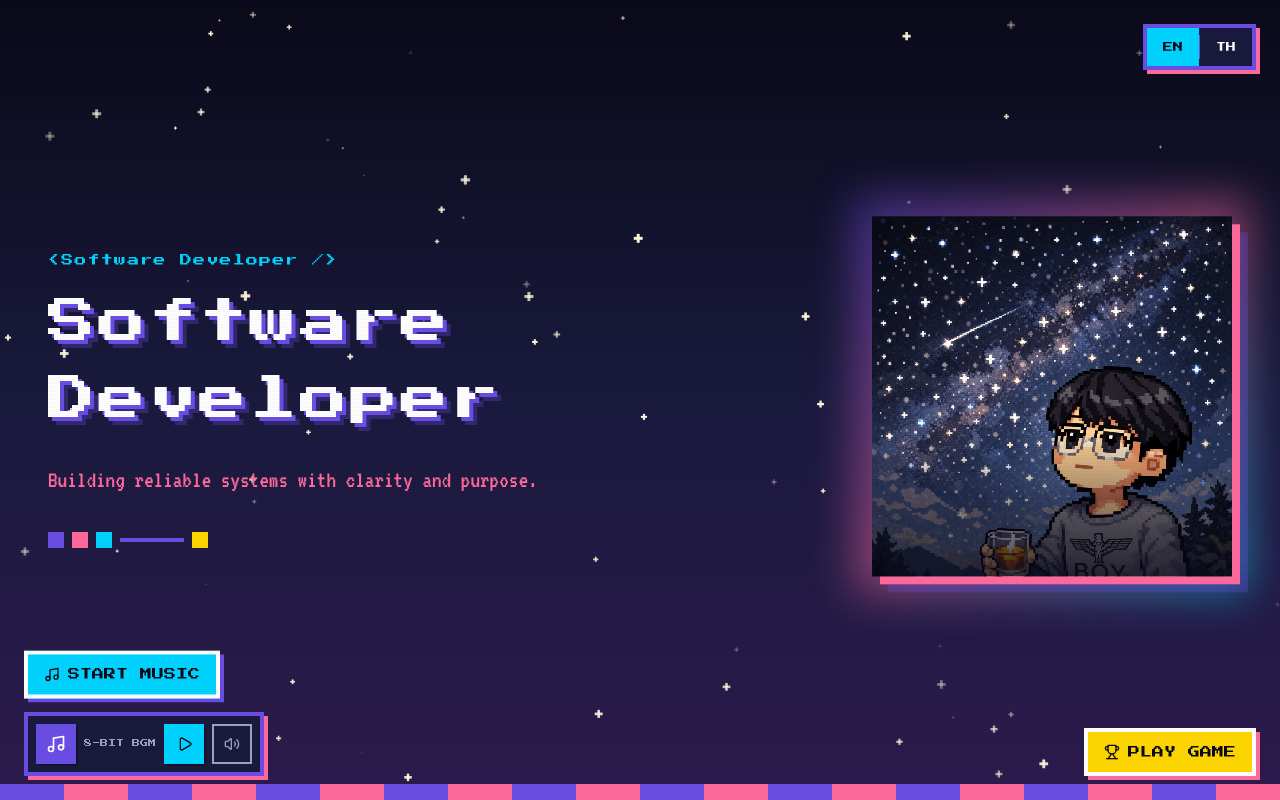
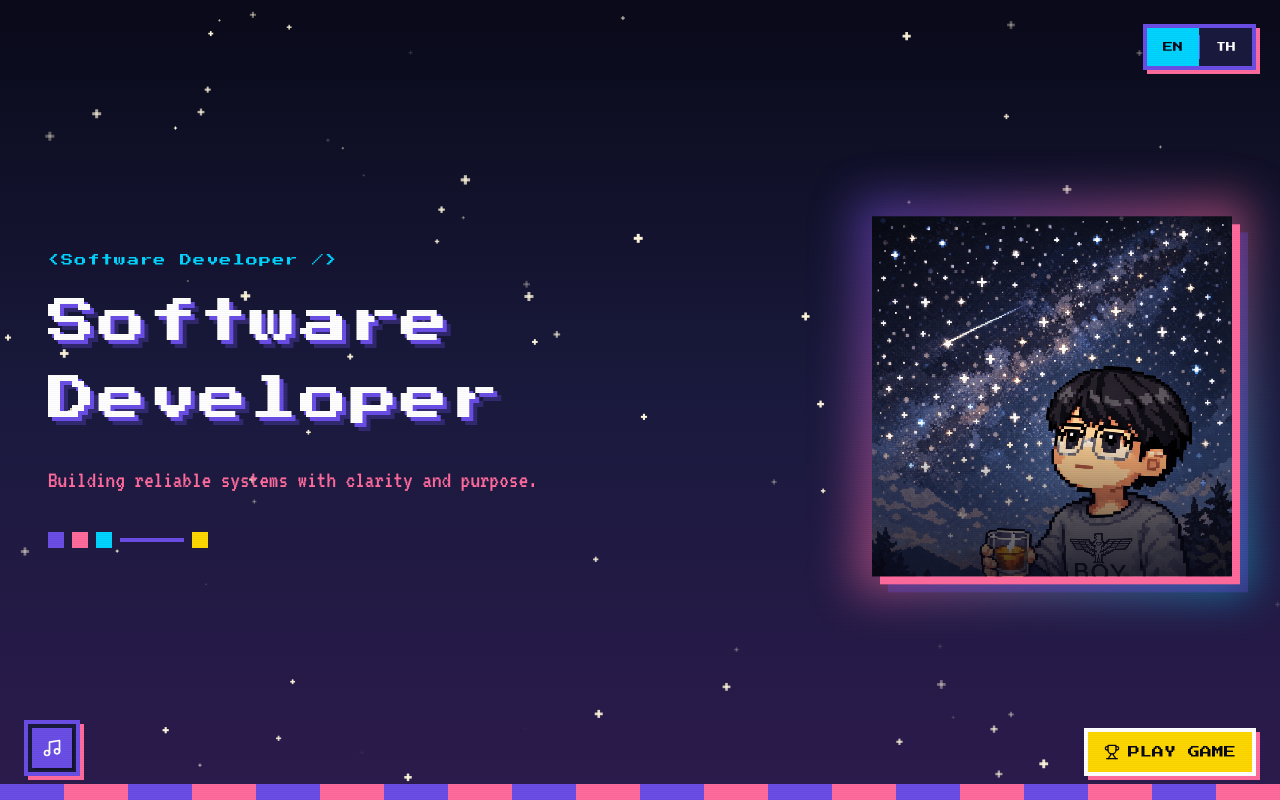
Before and after one commit to Terminal-cmd99/me, a React (Vite) app: page / in a window 1280 px wide. Shown: the top 800 px of the page. Built offline with nearby package versions, Linux system fonts and the light colour scheme.

Commit message:
ปรับฟอน

```diff
--- a/src/App.tsx
+++ b/src/App.tsx
@@ -6,7 +6,7 @@ import { ScrollTrigger } from 'gsap/ScrollTrigger';
 import { LanguageProvider } from '@/contexts/LanguageContext';
 import { StarryBackground } from '@/components/StarryBackground';
 import { LanguageToggle } from '@/components/LanguageToggle';
-import { ChiptunePlayer } from '@/components/ChiptunePlayer';
+import { MusicPlayer } from '@/components/MusicPlayer';
 import { MiniGame } from '@/components/MiniGame';
 import { Hero } from '@/sections/Hero';
 import { About } from '@/sections/About';
@@ -73,8 +73,8 @@ function App() {
         {/* Language Toggle */}
         <LanguageToggle />
 
-        {/* 8-bit Chiptune Player */}
-        <ChiptunePlayer />
+        {/* YouTube Music Player */}
+        <MusicPlayer />
 
         {/* Mini Game */}
         <MiniGame />
--- a/src/components/MusicPlayer.tsx
+++ b/src/components/MusicPlayer.tsx
@@ -10,7 +10,7 @@ export function MusicPlayer() {
   const playerRef = useRef<YouTube>(null);
 
   // Video ID from the YouTube Music link
-  const videoId = 'uIz5smH8ieo';
+  const videoId = 'j90nt-6GXng';
 
   const opts = {
     height: '0',
--- a/src/index.css
+++ b/src/index.css
@@ -1,13 +1,4 @@
 @import url('https://fonts.googleapis.com/css2?family=Press+Start+2P&family=VT323&display=swap');
-
-/* Thai Font - SOV_BokThang */
-@font-face {
-  font-family: 'SOV_BokThang';
-  src: url('/SOV_BokThang.ttf') format('truetype');
-  font-weight: normal;
-  font-style: normal;
-  font-display: swap;
-}
 
 @tailwind base;
 @tailwind components;
@@ -61,24 +52,24 @@
 
   body {
     @apply text-white antialiased;
-    font-family: 'VT323', 'SOV_BokThang', monospace;
+    font-family: 'VT323', monospace;
     font-size: 20px;
     line-height: 1.4;
     overflow-x: hidden;
     background: var(--retro-dark);
   }
 
-  /* Thai language - use SOV_BokThang font */
+  /* Thai language - use fallback fonts */
   body[data-lang="th"] {
-    font-family: 'SOV_BokThang', 'VT323', monospace;
+    font-family: 'VT323', monospace;
   }
 
   body[data-lang="th"] .font-pixel {
-    font-family: 'SOV_BokThang', 'Press Start 2P', cursive;
+    font-family: 'Press Start 2P', cursive;
   }
 
   body[data-lang="th"] .font-retro {
-    font-family: 'SOV_BokThang', 'VT323', monospace;
+    font-family: 'VT323', monospace;
   }
 
   ::selection {
@@ -96,14 +87,14 @@
   font-family: 'VT323', monospace;
 }
 
-/* Thai Font Class */
+/* Thai Font Class - fallback to system fonts */
 .font-thai {
-  font-family: 'SOV_BokThang', 'VT323', monospace;
+  font-family: 'VT323', monospace;
 }
 
-/* Apply Thai font to Thai text elements */
+/* Apply font to Thai text elements */
 [data-lang="th"] {
-  font-family: 'SOV_BokThang', 'VT323', monospace;
+  font-family: 'VT323', monospace;
 }
 
 /* Smooth scroll with Lenis */
--- a/src/sections/Contact.tsx
+++ b/src/sections/Contact.tsx
@@ -1,4 +1,4 @@
-import { useEffect, useRef } from 'react';
+import { useEffect, useRef, type MouseEvent } from 'react';
 import { useLanguage } from '@/contexts/LanguageContext';
 import gsap from 'gsap';
 import { ScrollTrigger } from 'gsap/ScrollTrigger';
@@ -43,6 +43,14 @@ export function Contact() {
     { icon: Facebook, href: 'https://www.facebook.com/nontawat.matong', label: 'Facebook', color: '#1877f2' },
     { icon: Instagram, href: 'https://www.instagram.com/terminal.bat/', label: 'Instagram', color: '#e4405f' },
   ];
+
+  const handleSocialClick = (label: string, event: MouseEvent<HTMLAnchorElement>) => {
+    if (label !== 'Facebook') return;
+    const pass = window.prompt('ใส่รหัสผ่านเพื่อไปที่ Facebook');
+    if (pass !== '0000') {
+      event.preventDefault();
+    }
+  };
 
   return (
     <section
@@ -90,6 +98,7 @@ export function Contact() {
                   target="_blank"
                   rel="noopener noreferrer"
                   aria-label={link.label}
+                  onClick={(event) => handleSocialClick(link.label, event)}
                   className="w-14 h-14 flex items-center justify-center transition-all duration-100 hover:translate-x-[-2px] hover:translate-y-[-2px]"
                   style={{
                     background: link.color,
```
Also changed, not shown: public/SOV_BokThang.ttf (deleted), 4 other files (tests, documents, lock files or other folders).
